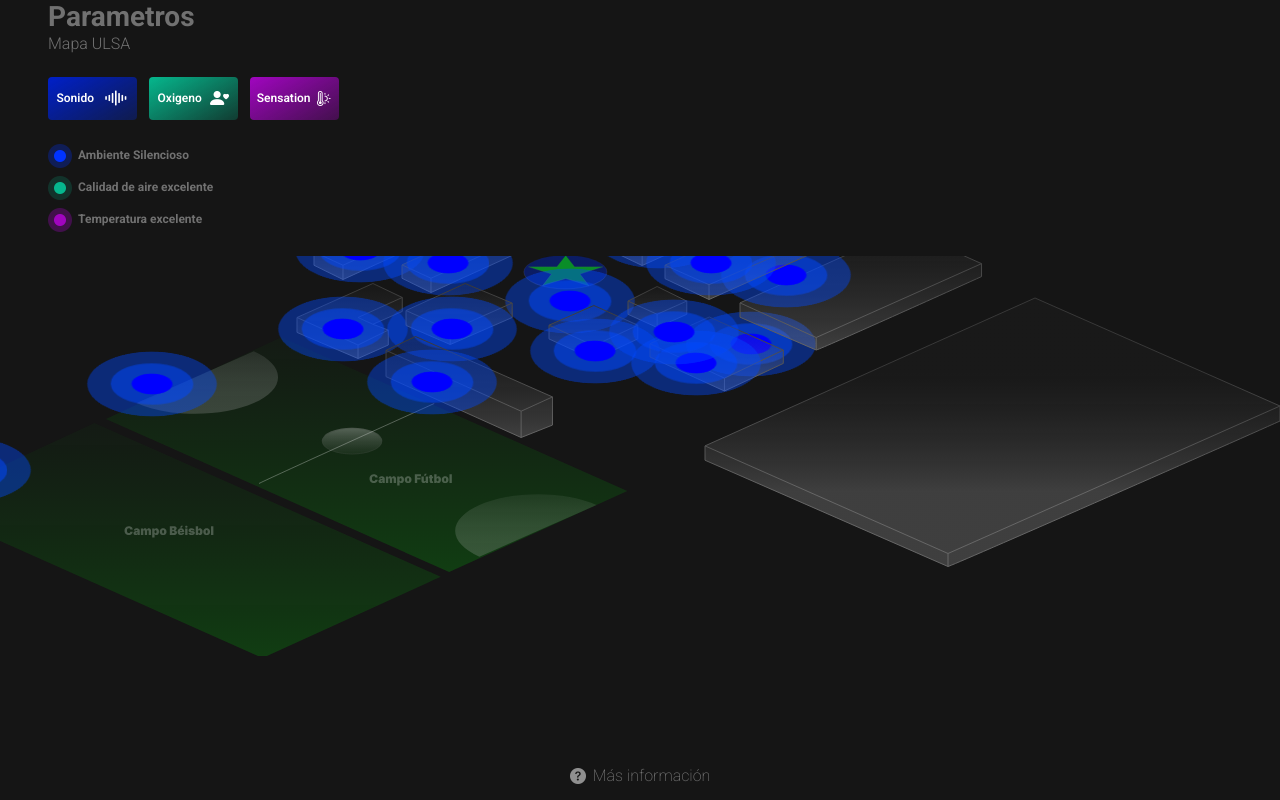
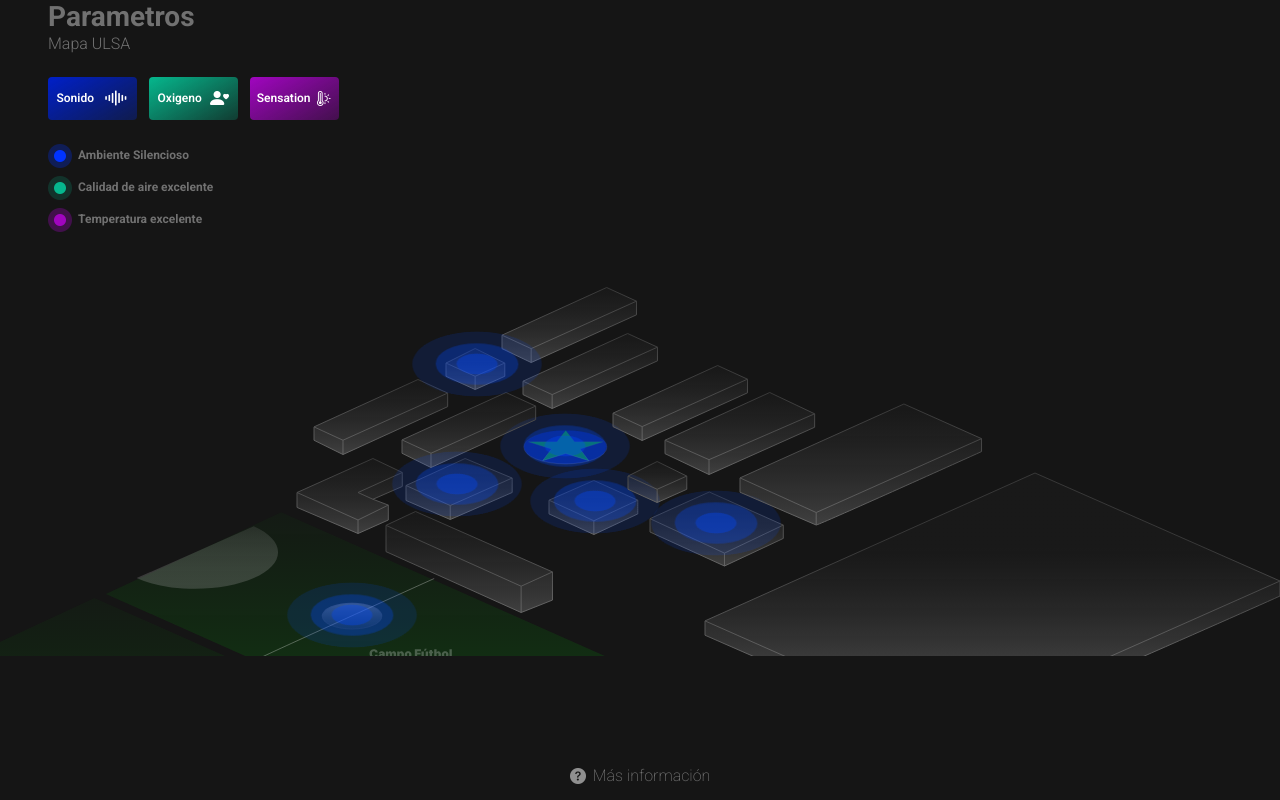
Before and after one commit to DavidSantana872/iotSystemULSA, a React (Create React App) app in the folder ClientApp/: page / in a window 1280 px wide. Both pictures are taken after a click on the icon 640 px from the left and 948 px from the top of the page. Shown: the part 48-848 px from the top of the page. Built offline with nearby package versions, Linux system fonts and the light colour scheme.

Commit message:
solo puntos de interes alertas en mapa

```diff
--- a/ClientApp/src/components/MapView.jsx
+++ b/ClientApp/src/components/MapView.jsx
@@ -40,20 +40,19 @@ const MapView = () => {
             anime({
                 targets: '.box-map',
                 scrollLeft: 1000,
-                scrollTop: 200,
                 duration: TIME,
                 easing: 'easeInOutQuad',
                 complete: () => {
                     anime({
                         targets: '.box-map',
                         scrollLeft: 0,
-                        scrollTop: 50,
                         duration: TIME,
                         easing: 'easeInOutQuad',
                         complete: () => {
                             anime({
                                 targets: '.box-map',
-                                scrollLeft: 500,
+                                scrollLeft: 430,
+                                scrollTop: 50,
                                 duration: TIME,
                                 easing: 'easeInOutQuad',
                             })
@@ -76,75 +75,70 @@ const MapView = () => {
             }}
         >
             <span onClick={()=>{showDeatilsFunction("sector1")}} style= {styleElement(209, 256)}>
-                <PointAlert style= {styleElement(209, 256)}></PointAlert>
+                {
+                    /*
+                        top: 56px;
+                        left: 200px;
+                    */
+                }
+                <PointAlert show="true" positionValue= {styleElement(200, 56)}></PointAlert>
                 <img src={campoFutbol} alt="" />
             </span>
             <span onClick={()=>{showDeatilsFunction("sector2")}} style = {styleElement(23, 342)}>
-                <PointAlert></PointAlert>
+                <PointAlert show="true" positionValue= {styleElement(200, 56)}></PointAlert>
                 <img src={campoBeisbol} alt="" />
             </span>
             <span onClick={()=>{showDeatilsFunction("sector3")}} style = {styleElement(626.79, 173.69)}>
-                <PointAlert></PointAlert>
+                <PointAlert show="true" positionValue= {styleElement(-5, -30)}></PointAlert>
                 <img src={Group16} alt="" />
             </span>
             <span onClick={()=>{showDeatilsFunction("sector4")}} style = {styleElement(652, 223)}>
-                <PointAlert></PointAlert>
+                <PointAlert show="true" positionValue= {styleElement(0, -25)}></PointAlert>
                 <img src={Vector31} alt="" />
             </span>
             <span onClick={()=>{showDeatilsFunction("sector5")}} style = {styleElement(417, 122)}>
-                <PointAlert></PointAlert>
                 <img src={Vector36} alt="" />
             </span>
             <span onClick={()=>{showDeatilsFunction("sector6")}} style = {styleElement(808, 216.5)}>
-                <PointAlert></PointAlert>
                 <img src={Vector45} alt="" />
             </span>
             <span onClick={()=>{showDeatilsFunction("sector7")}} style = {styleElement(505,135)}>
-                <PointAlert></PointAlert>
                 <img src={Vector25} alt="" />
             </span>
             <span onClick={()=>{showDeatilsFunction("sector8")}} style = {styleElement(753, 235.5)}>
-                <PointAlert></PointAlert>
+                <PointAlert show="true" positionValue= {styleElement(20, -15)}></PointAlert>
                 <img src={Vector32} alt="" />
             </span>
             <span onClick={()=>{showDeatilsFunction("sector9")}} style = {styleElement(605, 30)}>
-                <PointAlert></PointAlert>
                 <img src={Vector37} alt="" />
             </span>
             <span onClick={()=> {showDeatilsFunction("sector10")}} style = {styleElement(626, 76)}>
-                <PointAlert></PointAlert>
                 <img src={Vector26} alt="" />
             </span>
             <span onClick={()=> {showDeatilsFunction("sector11")}} style = {styleElement(843, 147.5)}>
-                <PointAlert></PointAlert>
                 <img src={Vector33} alt="" />
             </span>
             <span onClick={()=> {showDeatilsFunction("sector12")}} style = {styleElement(549, 91)}>
-                <PointAlert></PointAlert>
+                <PointAlert show="true" positionValue= {styleElement(-15, -30)}></PointAlert>
                 <img src={Vector38} alt="" />
             </span>
             <span onClick={()=> {showDeatilsFunction("sector13")}} style = {styleElement(731, 204)}>
-                <PointAlert></PointAlert>
                 <img src={Vector27} alt="" />
             </span>
             <span onClick={()=> {showDeatilsFunction("sector14")}} style = {styleElement(716, 108)}>
-                <PointAlert></PointAlert>
                 <img src={Vector34} alt="" />
             </span>
             <span onClick={()=> {showDeatilsFunction("sector15")}} style = {styleElement(400, 201)}>
-                <PointAlert></PointAlert>
                 <img src={Vector39} alt="" />
             </span>
             <span onClick={()=> {showDeatilsFunction("sector16")}} style = {styleElement(509, 201)}>
-                <PointAlert></PointAlert>
+                <PointAlert show="true" positionValue= {styleElement(5, -20)}></PointAlert>
                 <img src={Vector28} alt="" />
             </span>
             <span onClick={()=> {showDeatilsFunction("sector17")}} style = {styleElement(768, 135)}>
-                <PointAlert></PointAlert>
                 <img src={Vector35} alt="" />
             </span>
             <span onClick={()=> {showDeatilsFunction("sector18")}} style = {styleElement(489, 254)}>
-                <PointAlert></PointAlert>
                 <img src={Vector40} alt="" />
             </span>
         </section>
--- a/ClientApp/src/components/PointAlert.css
+++ b/ClientApp/src/components/PointAlert.css
@@ -3,7 +3,7 @@
     height: 94px;
     width: 94px;
     border-radius: 50%; /* Se usa 50% para hacerlo completamente redondo */
-    background: rgb(0,72,255, 0.42);
+    background: rgb(0,72,255, 0.14);
     transform: rotateX(60deg) rotateY(0deg) rotateZ(45deg);
     animation-name: creciendo;
     animation-duration: 1.5s;
@@ -15,7 +15,7 @@
     height: 94px;
     width: 94px;
     border-radius: 50%; /* Se usa 50% para hacerlo completamente redondo */
-    background: rgb(0,72,255, 0.5);
+    background: rgb(0,72,255, 0.29);
     transform: rotateX(60deg) rotateY(0deg) rotateZ(45deg);
     animation-name: creciendo2;
     animation-duration: 1.5s;
@@ -27,7 +27,7 @@
     height: 94px;
     width: 94px;
     border-radius: 50%; /* Se usa 50% para hacerlo completamente redondo */
-    background:blue;
+    background:rgba(0, 72, 255, 0.35);
     transform: rotateX(60deg) rotateY(0deg) rotateZ(45deg);
     animation-name: creciendo3;
     animation-duration: 1.5s;
--- a/ClientApp/src/components/PointAlert.jsx
+++ b/ClientApp/src/components/PointAlert.jsx
@@ -1,13 +1,13 @@
 import React from "react"
 import "./PointAlert.css"
-const PointAlert = () => {
+const PointAlert = ({show, positionValue}) => {
     return(
-        <div class="point1">
+        show == "true" ? <div class="point1" style = {(positionValue)}>
             <div class="point2">
                 <div class="point3">
                 </div>
             </div>
-        </div>
+        </div> : null
     )
 }
 export default PointAlert;
```
Also changed, not shown: 1 other file (tests, documents, lock files or other folders).
